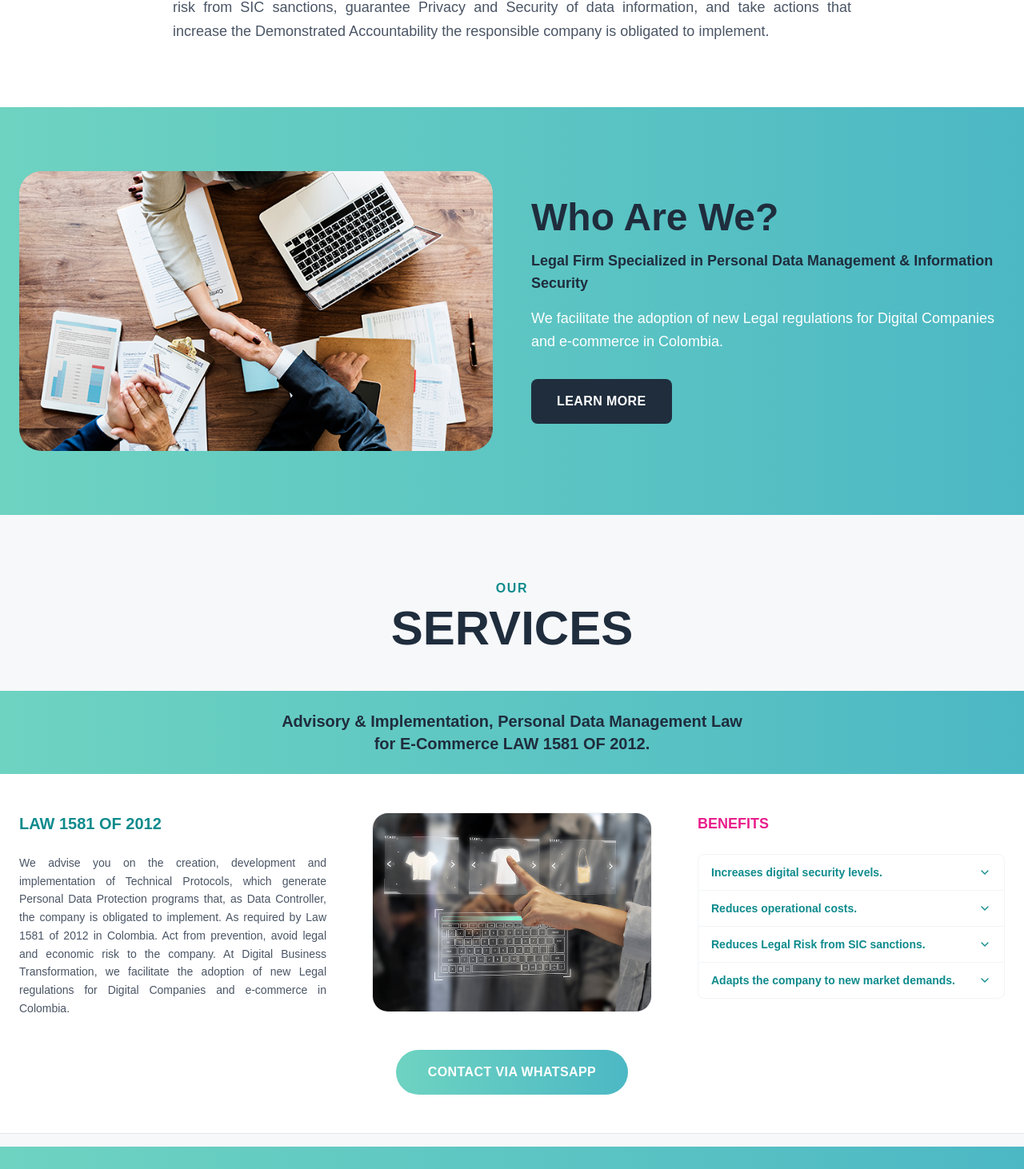
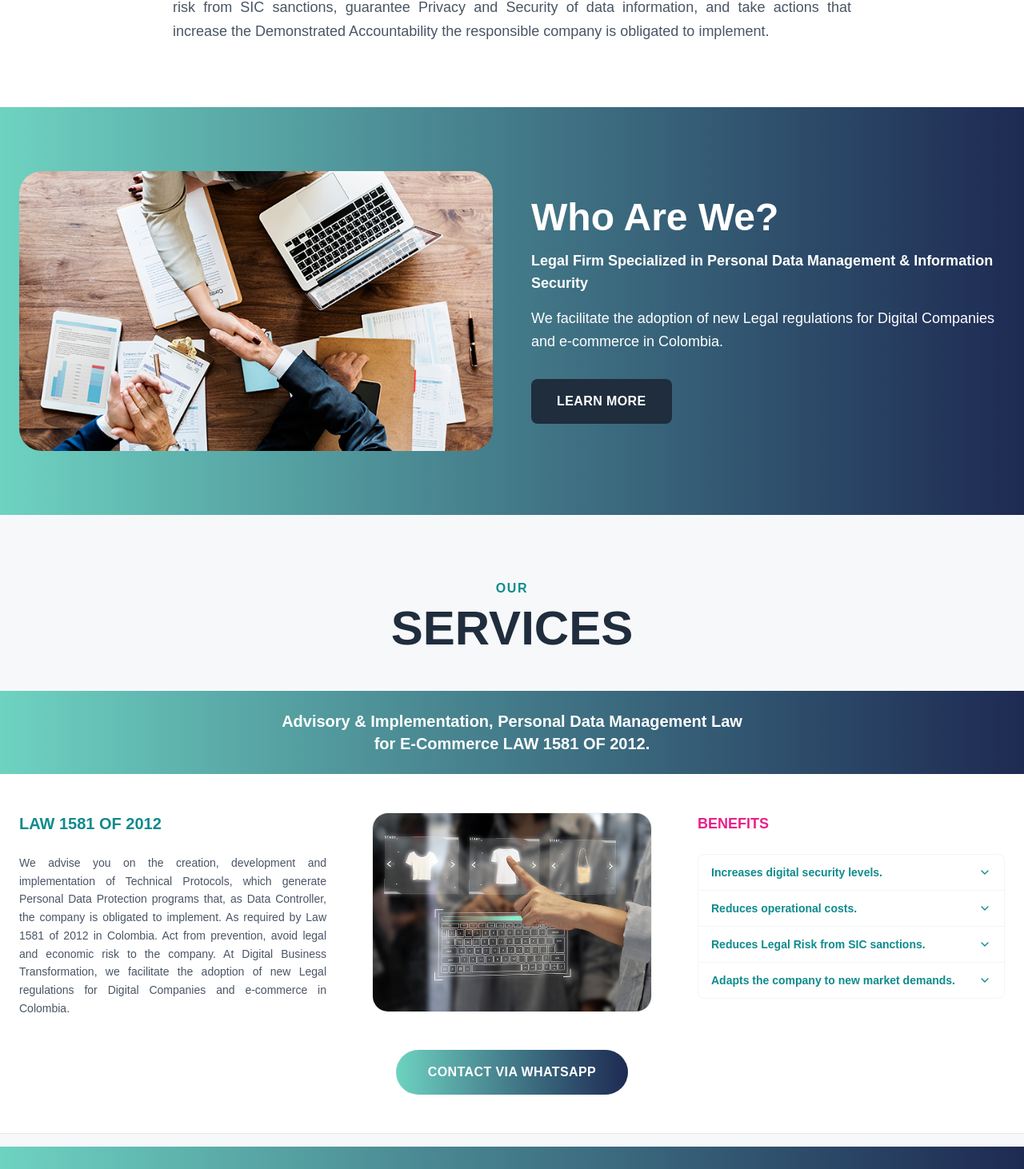
Before and after one commit to Eskalab/webCompilance, a Next.js app: page / in a window 1280 px wide. Shown: the part 1117-2579 px from the top of the page at 80% size. Built offline with nearby package versions, Linux system fonts and the light colour scheme.

Commit message:
WEB: reemplaza #4cb8c4 por #1e2a52 y corrige contraste de texto sobre gradientes

```diff
--- a/src/app/blog/[slug]/page.tsx
+++ b/src/app/blog/[slug]/page.tsx
@@ -129,7 +129,7 @@ function PostContent({ slug }: { slug: string }) {
               )}`}
               target="_blank"
               rel="noopener noreferrer"
-              className="inline-block px-10 py-4 bg-gradient-to-r from-[#6ed3c1] to-[#4cb8c4] text-white font-bold rounded-full hover:shadow-lg transition-all text-base"
+              className="inline-block px-10 py-4 bg-gradient-to-r from-[#6ed3c1] to-[#1e2a52] text-white font-bold rounded-full hover:shadow-lg transition-all text-base"
             >
               {locale === 'es' ? 'CONTACTAR POR WHATSAPP' : 'CONTACT VIA WHATSAPP'}
             </a>
--- a/src/app/contacto/page.tsx
+++ b/src/app/contacto/page.tsx
@@ -113,7 +113,7 @@ function ContactoContent() {
                 href={buildWhatsAppUrl()}
                 target="_blank"
                 rel="noopener noreferrer"
-                className="block text-center px-10 py-4 bg-gradient-to-r from-[#6ed3c1] to-[#4cb8c4] text-white font-bold rounded-full hover:shadow-lg transition-all text-base tracking-wide"
+                className="block text-center px-10 py-4 bg-gradient-to-r from-[#6ed3c1] to-[#1e2a52] text-white font-bold rounded-full hover:shadow-lg transition-all text-base tracking-wide"
               >
                 {t.whatsappBtn[locale]}
               </a>
--- a/src/app/quiz/page.tsx
+++ b/src/app/quiz/page.tsx
@@ -19,7 +19,7 @@ export default function QuizPage() {
       <section className="relative">
         <div className="absolute inset-0 overflow-hidden pointer-events-none">
           <div className="absolute top-[-120px] left-[-120px] w-[500px] h-[500px] rounded-full bg-[#6ed3c1]/20 blur-3xl" />
-          <div className="absolute bottom-[-180px] right-[-120px] w-[600px] h-[600px] rounded-full bg-[#4cb8c4]/20 blur-3xl" />
+          <div className="absolute bottom-[-180px] right-[-120px] w-[600px] h-[600px] rounded-full bg-[#1e2a52]/20 blur-3xl" />
         </div>
 
         <div className="relative max-w-7xl mx-auto px-6 py-16 lg:py-24">
--- a/src/app/quiz/results/[id]/client.tsx
+++ b/src/app/quiz/results/[id]/client.tsx
@@ -29,7 +29,7 @@ export default function QuizResultClient({ score, level }: Props) {
       <section className="relative">
         <div className="absolute inset-0 overflow-hidden pointer-events-none">
           <div className="absolute top-[-120px] left-[-120px] w-[500px] h-[500px] rounded-full bg-[#6ed3c1]/20 blur-3xl" />
-          <div className="absolute bottom-[-180px] right-[-120px] w-[600px] h-[600px] rounded-full bg-[#4cb8c4]/20 blur-3xl" />
+          <div className="absolute bottom-[-180px] right-[-120px] w-[600px] h-[600px] rounded-full bg-[#1e2a52]/20 blur-3xl" />
         </div>
 
         <div className="relative max-w-7xl mx-auto px-6 py-16 lg:py-24">
--- a/src/app/results/page.tsx
+++ b/src/app/results/page.tsx
@@ -134,7 +134,7 @@ function ResultsContent() {
       <section className="relative overflow-hidden">
         <div className="absolute top-[-150px] left-[-120px] w-[500px] h-[500px] rounded-full bg-[#6ed3c1]/20 blur-3xl" />
 
-        <div className="absolute bottom-[-180px] right-[-120px] w-[600px] h-[600px] rounded-full bg-[#4cb8c4]/20 blur-3xl" />
+        <div className="absolute bottom-[-180px] right-[-120px] w-[600px] h-[600px] rounded-full bg-[#1e2a52]/20 blur-3xl" />
 
         <div className="relative max-w-7xl mx-auto px-6 py-16">
           {/* BACK */}
@@ -515,7 +515,7 @@ function ResultsContent() {
       {/* CTA */}
       <section className="py-24">
         <div className="max-w-5xl mx-auto px-6">
-          <div className="rounded-[40px] bg-gradient-to-r from-[#6ed3c1] to-[#4cb8c4] p-14 text-center shadow-2xl">
+          <div className="rounded-[40px] bg-gradient-to-r from-[#6ed3c1] to-[#1e2a52] p-14 text-center shadow-2xl">
             <h2 className="text-5xl font-bold text-white mb-6">
               {t('need_legal_help')}
             </h2>
--- a/src/app/scanner/page.tsx
+++ b/src/app/scanner/page.tsx
@@ -24,7 +24,7 @@ export default function ScannerPage() {
       <section className="relative">
         <div className="absolute inset-0 overflow-hidden pointer-events-none">
           <div className="absolute top-[-120px] left-[-120px] w-[500px] h-[500px] rounded-full bg-[#6ed3c1]/20 blur-3xl" />
-          <div className="absolute bottom-[-180px] right-[-120px] w-[600px] h-[600px] rounded-full bg-[#4cb8c4]/20 blur-3xl" />
+          <div className="absolute bottom-[-180px] right-[-120px] w-[600px] h-[600px] rounded-full bg-[#1e2a52]/20 blur-3xl" />
         </div>
 
         <div className="relative max-w-7xl mx-auto px-6 py-20 lg:py-28">
@@ -136,7 +136,7 @@ export default function ScannerPage() {
       {/* CTA */}
       <section className="py-28 bg-white">
         <div className="max-w-5xl mx-auto px-6">
-          <div className="relative overflow-hidden rounded-[40px] bg-gradient-to-r from-[#6ed3c1] to-[#4cb8c4] p-14 text-center shadow-2xl">
+          <div className="relative overflow-hidden rounded-[40px] bg-gradient-to-r from-[#6ed3c1] to-[#1e2a52] p-14 text-center shadow-2xl">
             <div className="absolute top-0 right-0 w-72 h-72 rounded-full bg-white/10 blur-3xl" />
             <div className="relative">
               <h2 className="text-5xl font-bold text-white mb-6">{t('cta_title')}</h2>
--- a/src/components/home/quienes-somos.tsx
+++ b/src/components/home/quienes-somos.tsx
@@ -19,7 +19,7 @@ export default function QuienesSomos() {
   };
 
   return (
-    <section className="py-20 bg-gradient-to-r from-[#6ed3c1] to-[#4cb8c4]">
+    <section className="py-20 bg-gradient-to-r from-[#6ed3c1] to-[#1e2a52]">
       <div className="max-w-7xl mx-auto px-6">
         <div className="grid md:grid-cols-2 gap-12 items-center">
           <div className="rounded-[28px] h-[350px] overflow-hidden">
@@ -32,10 +32,10 @@ export default function QuienesSomos() {
 
           {/* Content */}
           <div>
-            <h2 className="text-4xl lg:text-5xl font-bold text-[#1f2d3d] mb-4">
+            <h2 className="text-4xl lg:text-5xl font-bold text-white mb-4">
               {content.title[locale]}
             </h2>
-            <p className="text-lg font-bold text-[#1f2d3d] mb-4">
+            <p className="text-lg font-bold text-white mb-4">
               {content.subtitle[locale]}
             </p>
             <p className="text-white text-lg leading-relaxed mb-8">
--- a/src/components/home/service-card.tsx
+++ b/src/components/home/service-card.tsx
@@ -20,8 +20,8 @@ export default function ServiceCard({ service }: ServiceCardProps) {
   return (
     <div id={`servicio-${service.id}`} className="mb-4">
       {/* Gradient Banner */}
-      <div className="bg-gradient-to-r from-[#6ed3c1] to-[#4cb8c4] py-6 px-6">
-        <p className="text-center text-[#1f2d3d] font-bold text-lg lg:text-xl whitespace-pre-line">
+      <div className="bg-gradient-to-r from-[#6ed3c1] to-[#1e2a52] py-6 px-6">
+        <p className="text-center text-white font-bold text-lg lg:text-xl whitespace-pre-line">
           {service.bannerTitle[locale]}
         </p>
       </div>
@@ -87,7 +87,7 @@ export default function ServiceCard({ service }: ServiceCardProps) {
               href={service.ctaWhatsApp[locale]}
               target="_blank"
               rel="noopener noreferrer"
-              className="inline-block px-10 py-4 bg-gradient-to-r from-[#6ed3c1] to-[#4cb8c4] text-white font-bold rounded-full hover:shadow-lg transition-all text-base tracking-wide"
+              className="inline-block px-10 py-4 bg-gradient-to-r from-[#6ed3c1] to-[#1e2a52] text-white font-bold rounded-full hover:shadow-lg transition-all text-base tracking-wide"
             >
               {ctaText[locale]}
             </a>
--- a/src/components/home/team-section.tsx
+++ b/src/components/home/team-section.tsx
@@ -13,7 +13,7 @@ export default function TeamSection() {
   };
 
   return (
-    <section className="py-20 bg-gradient-to-r from-[#6ed3c1] to-[#4cb8c4]">
+    <section className="py-20 bg-gradient-to-r from-[#6ed3c1] to-[#1e2a52]">
       <div className="max-w-7xl mx-auto px-6">
         {/* Header */}
         <div className="text-center mb-16">
--- a/src/components/lead-gate.tsx
+++ b/src/components/lead-gate.tsx
@@ -41,7 +41,7 @@ export default function LeadGate({ scanId, url, score, onUnlock }: LeadGateProps
   }
 
   return (
-    <div className="bg-gradient-to-r from-[#6ed3c1]/10 to-[#4cb8c4]/10 border border-[#6ed3c1]/30 rounded-[28px] p-10 text-center">
+    <div className="bg-gradient-to-r from-[#6ed3c1]/10 to-[#1e2a52]/10 border border-[#6ed3c1]/30 rounded-[28px] p-10 text-center">
       <h3 className="text-lg font-semibold text-gray-900 mb-2">
         {t('unlock_title')}
       </h3>
```
Also changed, not shown: src/app/quienes-somos/page.tsx (+4 -4 lines), src/components/home/capacitaciones.tsx (+4 -4 lines).
